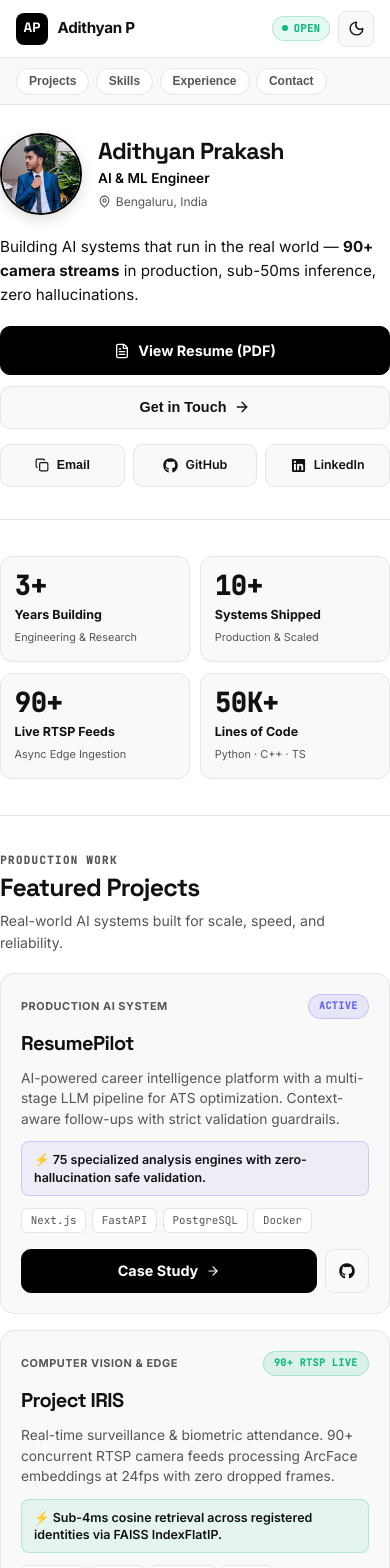
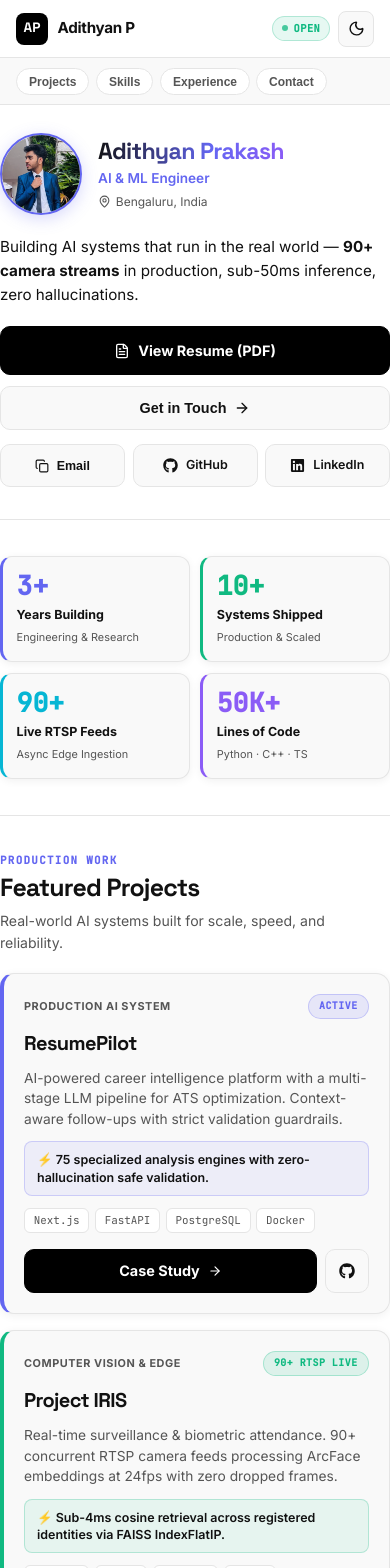
Before and after one commit to Adithyan1809/Portfolio, a React (Vite) app: page / in a window 390 px wide. Shown: the top 1568 px of the page. Built offline with nearby package versions, Linux system fonts and the light colour scheme; no server answers.

Commit message:
fix: mobile theme init from localStorage; feat: mobile visual polish — accent colors, gradient hero, pulse dot, shadows

```diff
--- a/src/mobile/Mobile.css
+++ b/src/mobile/Mobile.css
@@ -2,8 +2,16 @@
    DEDICATED MOBILE WEBSITE STYLES
    Engineered for iPhone (Safari/Chrome) and Android browsers.
    100% Native 120Hz scrolling, zero scroll-traps, zero layout thrashing.
+   Only GPU-composited animations: opacity + transform only.
    ======================================================== */
 
+/* ─── Status Dot Pulse Animation (opacity only — GPU safe) ─── */
+@keyframes mobile-pulse-dot {
+  0%, 100% { opacity: 1; }
+  50%       { opacity: 0.35; }
+}
+
+/* ─── Root ─── */
 .mobile-app-root {
   width: 100%;
   min-height: 100vh;
@@ -16,7 +24,6 @@
   padding-bottom: 3rem;
   -webkit-font-smoothing: antialiased;
   -webkit-tap-highlight-color: transparent;
-  /* Hardware-accelerated native smooth scroll */
   -webkit-overflow-scrolling: touch;
 }
 
@@ -29,9 +36,6 @@
   z-index: 999;
   height: 58px;
   background-color: var(--color-bg);
-  background: var(--color-nav-bg);
-  backdrop-filter: blur(14px);
-  -webkit-backdrop-filter: blur(14px);
   border-bottom: 1px solid var(--color-border);
   display: flex;
   align-items: center;
@@ -73,6 +77,7 @@
   gap: 0.5rem;
 }
 
+/* Status pill */
 .mobile-status-pill {
   display: inline-flex;
   align-items: center;
@@ -88,6 +93,17 @@
   letter-spacing: 0.04em;
 }
 
+/* Pulsing green dot — opacity animation only (GPU composited) */
+.mobile-status-dot {
+  width: 6px;
+  height: 6px;
+  border-radius: 50%;
+  background: #10b981;
+  display: inline-block;
+  animation: mobile-pulse-dot 2s ease-in-out infinite;
+  will-change: opacity;
+}
+
 .mobile-header-btn {
   width: 36px;
   height: 36px;
@@ -100,6 +116,10 @@
   justify-content: center;
   cursor: pointer;
   touch-action: manipulation;
+  transition: opacity 0.15s;
+}
+.mobile-header-btn:active {
+  opacity: 0.6;
 }
 
 /* ─── Mobile Quick Nav Jump Pills ─── */
@@ -130,11 +150,15 @@
   text-decoration: none;
   flex-shrink: 0;
   touch-action: manipulation;
+  transition: opacity 0.12s, transform 0.12s;
+  will-change: opacity, transform;
 }
 .mobile-nav-pill-item:active {
   background: var(--color-accent);
   color: var(--color-bg);
   border-color: var(--color-accent);
+  opacity: 0.85;
+  transform: scale(0.96);
 }
 
 /* ─── Container ─── */
@@ -154,11 +178,12 @@
   margin-bottom: 1.25rem;
 }
 
+/* Eyebrow — accent color for emphasis */
 .mobile-eyebrow {
   font-size: 0.68rem;
   font-weight: 700;
   letter-spacing: 0.12em;
-  color: var(--color-text-muted);
+  color: #6366f1;
   text-transform: uppercase;
   display: block;
   margin-bottom: 0.3rem;
@@ -200,9 +225,9 @@
   height: 82px;
   border-radius: 50%;
   overflow: hidden;
-  border: 2px solid var(--color-accent);
+  border: 2px solid #6366f1;
   flex-shrink: 0;
-  box-shadow: 0 4px 14px rgba(0, 0, 0, 0.15);
+  box-shadow: 0 4px 16px rgba(99, 102, 241, 0.25);
 }
 
 .mobile-hero-img {
@@ -217,18 +242,24 @@
   gap: 0.2rem;
 }
 
+/* Gradient hero name — background-clip:text is static, no animation, GPU safe */
 .mobile-hero-name {
   font-size: 1.45rem;
   font-weight: 800;
   letter-spacing: -0.03em;
+  line-height: 1.15;
+  background: linear-gradient(100deg, var(--color-text) 0%, #6366f1 60%, #8b5cf6 100%);
+  -webkit-background-clip: text;
+  -webkit-text-fill-color: transparent;
+  background-clip: text;
+  /* Fallback for browsers that don't support background-clip */
   color: var(--color-text);
-  line-height: 1.15;
 }
 
 .mobile-hero-role {
   font-size: 0.85rem;
   font-weight: 600;
-  color: var(--color-accent);
+  color: #6366f1;
 }
 
 .mobile-hero-loc {
@@ -253,6 +284,7 @@
   gap: 0.65rem;
 }
 
+/* ─── Buttons ─── */
 .mobile-btn {
   display: flex;
   align-items: center;
@@ -267,6 +299,12 @@
   cursor: pointer;
   touch-action: manipulation;
   box-sizing: border-box;
+  transition: opacity 0.15s, transform 0.15s;
+  will-change: opacity, transform;
+}
+.mobile-btn:active {
+  opacity: 0.75;
+  transform: scale(0.97);
 }
 
 .mobile-btn-primary {
@@ -294,7 +332,7 @@
   font-weight: 600;
 }
 
-/* ─── Impact Stats Grid (2x2) ─── */
+/* ─── Impact Stats Grid (2x2) — colored left-border accents ─── */
 .mobile-stats-grid {
   display: grid;
   grid-template-columns: 1fr 1fr;
@@ -309,15 +347,28 @@
   display: flex;
   flex-direction: column;
   gap: 0.25rem;
+  box-shadow: 0 2px 8px rgba(0, 0, 0, 0.06);
 }
+
+/* Colored left stripe per stat card */
+.mobile-stat-indigo  { border-left: 3px solid #6366f1; }
+.mobile-stat-emerald { border-left: 3px solid #10b981; }
+.mobile-stat-cyan    { border-left: 3px solid #06b6d4; }
+.mobile-stat-violet  { border-left: 3px solid #8b5cf6; }
 
 .mobile-stat-num {
   font-size: 1.65rem;
   font-weight: 800;
-  color: var(--color-text);
   font-family: var(--font-mono);
   line-height: 1;
+  color: var(--color-text);
 }
+
+/* Colored stat numbers */
+.mobile-stat-num-indigo  { color: #6366f1; }
+.mobile-stat-num-emerald { color: #10b981; }
+.mobile-stat-num-cyan    { color: #06b6d4; }
+.mobile-stat-num-violet  { color: #8b5cf6; }
 
 .mobile-stat-label {
   font-size: 0.78rem;
@@ -331,7 +382,7 @@
   color: var(--color-text-muted);
 }
 
-/* ─── Projects Cards ─── */
+/* ─── Projects Cards — colored left border per project ─── */
 .mobile-projects-list {
   display: flex;
   flex-direction: column;
@@ -346,6 +397,20 @@
   display: flex;
   flex-direction: column;
   gap: 0.75rem;
+  box-shadow: 0 2px 10px rgba(0, 0, 0, 0.06);
+}
+
+/* Project accent stripes */
+.mobile-project-indigo { border-left: 4px solid #6366f1; }
+.mobile-project-emerald { border-left: 4px solid #10b981; }
+.mobile-project-violet  { border-left: 4px solid #8b5cf6; }
+
+/* GitHub activity card — subtle emerald left stripe */
+.mobile-github-card {
+  border-left: 4px solid #10b981;
+  flex-direction: row;
+  align-items: center;
+  justify-content: space-between;
 }
 
 .mobile-project-header {
@@ -411,7 +476,7 @@
   margin-top: 0.25rem;
 }
 
-/* ─── Technical Skills ─── */
+/* ─── Technical Skills — colored left border per group ─── */
 .mobile-skills-stack {
   display: flex;
   flex-direction: column;
@@ -423,7 +488,14 @@
   border: 1px solid var(--color-border);
   border-radius: 12px;
   padding: 1rem;
+  box-shadow: 0 2px 8px rgba(0, 0, 0, 0.05);
 }
+
+/* Skill group accent left borders */
+.mobile-skill-group-indigo  { border-left: 3px solid #6366f1; }
+.mobile-skill-group-emerald { border-left: 3px solid #10b981; }
+.mobile-skill-group-cyan    { border-left: 3px solid #06b6d4; }
+.mobile-skill-group-violet  { border-left: 3px solid #8b5cf6; }
 
 .mobile-skill-title {
   font-size: 0.82rem;
@@ -448,9 +520,15 @@
   background: var(--color-bg);
   border: 1px solid var(--color-border);
   color: var(--color-text);
+  transition: opacity 0.12s, transform 0.12s;
+  will-change: opacity, transform;
+}
+.mobile-chip:active {
+  opacity: 0.6;
+  transform: scale(0.95);
 }
 
-/* ─── Experience Timeline ─── */
+/* ─── Experience Timeline — colored dots per role type ─── */
 .mobile-timeline {
   display: flex;
   flex-direction: column;
@@ -466,7 +544,8 @@
   bottom: 8px;
   left: 3px;
   width: 2px;
-  background: var(--color-border);
+  background: linear-gradient(to bottom, #6366f1, #06b6d4, #8b5cf6);
+  opacity: 0.4;
 }
 
 .mobile-timeline-item {
@@ -478,6 +557,7 @@
   display: flex;
   flex-direction: column;
   gap: 0.4rem;
+  box-shadow: 0 2px 8px rgba(0, 0, 0, 0.05);
 }
 
 .mobile-timeline-dot {
@@ -489,7 +569,13 @@
   border-radius: 50%;
   background: var(--color-accent);
   border: 2px solid var(--color-bg);
+  box-shadow: 0 0 0 2px var(--color-border);
 }
+
+/* Colored timeline dots */
+.mobile-dot-indigo { background: #6366f1; box-shadow: 0 0 0 2px rgba(99, 102, 241, 0.25); }
+.mobile-dot-cyan   { background: #06b6d4; box-shadow: 0 0 0 2px rgba(6, 182, 212, 0.25); }
+.mobile-dot-violet { background: #8b5cf6; box-shadow: 0 0 0 2px rgba(139, 92, 246, 0.25); }
 
 .mobile-role-title {
   font-size: 1.05rem;
@@ -522,6 +608,18 @@
   margin-bottom: 0.35rem;
 }
 
+/* ─── GitHub Activity Dot (emerald pulse) ─── */
+.mobile-gh-dot {
+  width: 8px;
+  height: 8px;
+  border-radius: 50%;
+  background: #10b981;
+  display: inline-block;
+  flex-shrink: 0;
+  animation: mobile-pulse-dot 2s ease-in-out infinite;
+  will-change: opacity;
+}
+
 /* ─── Contact Section ─── */
 .mobile-contact-methods {
   display: flex;
@@ -540,6 +638,12 @@
   border-radius: 10px;
   color: var(--color-text);
   text-decoration: none;
+  box-shadow: 0 2px 8px rgba(0, 0, 0, 0.05);
+  transition: opacity 0.15s;
+  will-change: opacity;
+}
+.mobile-contact-item:active {
+  opacity: 0.7;
 }
 
 .mobile-contact-left {
@@ -561,6 +665,7 @@
   border: 1px solid var(--color-border);
   border-radius: 12px;
   padding: 1rem;
+  box-shadow: 0 2px 10px rgba(0, 0, 0, 0.06);
 }
 
 .mobile-input, .mobile-textarea {
@@ -573,6 +678,10 @@
   font-family: var(--font-primary);
   font-size: 0.88rem;
   box-sizing: border-box;
+}
+.mobile-input:focus, .mobile-textarea:focus {
+  outline: none;
+  border-color: #6366f1;
 }
 .mobile-textarea {
   min-height: 100px;
@@ -592,15 +701,21 @@
 }
 
 .mobile-back-to-top {
-  padding: 0.5rem 1rem;
+  padding: 0.5rem 1.25rem;
   font-size: 0.75rem;
-  font-weight: 600;
+  font-weight: 700;
   border-radius: 20px;
   background: var(--color-bg-secondary);
-  border: 1px solid var(--color-border);
-  color: var(--color-text);
+  border: 1px solid #6366f1;
+  color: #6366f1;
   cursor: pointer;
   touch-action: manipulation;
+  transition: opacity 0.15s, transform 0.15s;
+  will-change: opacity, transform;
+}
+.mobile-back-to-top:active {
+  opacity: 0.65;
+  transform: scale(0.96);
 }
 
 /* ─── Mobile Case Study Page ─── */
--- a/src/mobile/MobileApp.jsx
+++ b/src/mobile/MobileApp.jsx
@@ -13,8 +13,10 @@
   const isHome = location.pathname === '/';
 
   useEffect(() => {
-    const currentTheme = document.documentElement.getAttribute('data-theme') || 'light';
-    setTheme(currentTheme);
+    // Read saved theme from localStorage first (fixes dark mode not persisting on mobile)
+    const savedTheme = localStorage.getItem('portfolio-theme') || 'light';
+    setTheme(savedTheme);
+    document.documentElement.setAttribute('data-theme', savedTheme);
   }, []);
 
   const toggleTheme = () => {
@@ -45,7 +47,7 @@
 
         <div className="mobile-header-actions">
           <span className="mobile-status-pill">
-            <span style={{ width: 6, height: 6, borderRadius: '50%', background: '#10b981', display: 'inline-block' }} />
+            <span className="mobile-status-dot" />
             OPEN
           </span>
 
--- a/src/mobile/MobileHome.jsx
+++ b/src/mobile/MobileHome.jsx
@@ -161,23 +161,23 @@
       {/* ─── Impact Numbers (2x2 Grid) ─── */}
       <section className="mobile-section mobile-container">
         <div className="mobile-stats-grid">
-          <div className="mobile-stat-card">
-            <span className="mobile-stat-num">3+</span>
+          <div className="mobile-stat-card mobile-stat-indigo">
+            <span className="mobile-stat-num mobile-stat-num-indigo">3+</span>
             <span className="mobile-stat-label">Years Building</span>
             <span className="mobile-stat-sub">Engineering &amp; Research</span>
           </div>
-          <div className="mobile-stat-card">
-            <span className="mobile-stat-num">10+</span>
+          <div className="mobile-stat-card mobile-stat-emerald">
+            <span className="mobile-stat-num mobile-stat-num-emerald">10+</span>
             <span className="mobile-stat-label">Systems Shipped</span>
             <span className="mobile-stat-sub">Production &amp; Scaled</span>
           </div>
-          <div className="mobile-stat-card">
-            <span className="mobile-stat-num">90+</span>
+          <div className="mobile-stat-card mobile-stat-cyan">
+            <span className="mobile-stat-num mobile-stat-num-cyan">90+</span>
             <span className="mobile-stat-label">Live RTSP Feeds</span>
             <span className="mobile-stat-sub">Async Edge Ingestion</span>
           </div>
-          <div className="mobile-stat-card">
-            <span className="mobile-stat-num">50K+</span>
+          <div className="mobile-stat-card mobile-stat-violet">
+            <span className="mobile-stat-num mobile-stat-num-violet">50K+</span>
             <span className="mobile-stat-label">Lines of Code</span>
             <span className="mobile-stat-sub">Python · C++ · TS</span>
           </div>
@@ -193,8 +193,8 @@
         </div>
 
         <div className="mobile-projects-list">
-          {/* Project 1 */}
-          <div className="mobile-project-card">
+          {/* Project 1 — ResumePilot (indigo) */}
+          <div className="mobile-project-card mobile-project-indigo">
             <div className="mobile-project-header">
               <span className="mobile-project-cat">Production AI System</span>
               <span className="status-tag status-tag-indigo" style={{ fontSize: '0.62rem' }}>ACTIVE</span>
@@ -222,8 +222,8 @@
             </div>
           </div>
 
-          {/* Project 2 */}
-          <div className="mobile-project-card">
+          {/* Project 2 — IRIS (emerald) */}
+          <div className="mobile-project-card mobile-project-emerald">
             <div className="mobile-project-header">
               <span className="mobile-project-cat">Computer Vision &amp; Edge</span>
               <span className="status-tag status-tag-emerald" style={{ fontSize: '0.62rem' }}>90+ RTSP LIVE</span>
@@ -251,8 +251,8 @@
             </div>
           </div>
 
-          {/* Project 3 */}
-          <div className="mobile-project-card">
+          {/* Project 3 — Mustering (violet) */}
+          <div className="mobile-project-card mobile-project-violet">
             <div className="mobile-project-header">
               <span className="mobile-project-cat">Distributed Edge-Cloud</span>
               <span className="status-tag status-tag-violet" style={{ fontSize: '0.62rem' }}>IEEE SUBMITTED</span>
@@ -290,7 +290,7 @@
         </div>
 
         <div className="mobile-skills-stack">
-          <div className="mobile-skill-group">
+          <div className="mobile-skill-group mobile-skill-group-indigo">
             <div className="mobile-skill-title">
               <Cpu size={16} style={{ color: '#6366f1' }} /> AI &amp; Machine Learning
             </div>
@@ -304,7 +304,7 @@
             </div>
           </div>
 
-          <div className="mobile-skill-group">
+          <div className="mobile-skill-group mobile-skill-group-emerald">
             <div className="mobile-skill-title">
               <Eye size={16} style={{ color: '#10b981' }} /> Computer Vision
             </div>
@@ -318,7 +318,7 @@
             </div>
           </div>
 
-          <div className="mobile-skill-group">
+          <div className="mobile-skill-group mobile-skill-group-cyan">
             <div className="mobile-skill-title">
               <Server size={16} style={{ color: '#06b6d4' }} /> Backend &amp; Distributed Systems
             </div>
@@ -333,7 +333,7 @@
             </div>
           </div>
 
-          <div className="mobile-skill-group">
+          <div className="mobile-skill-group mobile-skill-group-violet">
             <div className="mobile-skill-title">
               <Code2 size={16} style={{ color: '#8b5cf6' }} /> Languages
             </div>
@@ -355,9 +355,9 @@
         </div>
 
         <div className="mobile-timeline">
-          {/* Item 1 */}
+          {/* Item 1 — Work (indigo dot) */}
           <div className="mobile-timeline-item">
-            <div className="mobile-timeline-dot"></div>
+            <div className="mobile-timeline-dot mobile-dot-indigo"></div>
             <span className="mobile-date-tag">Sep 2025 – Nov 2025</span>
             <h3 className="mobile-role-title">Technical Lead Intern</h3>
             <span className="mobile-company-line">SMAP Technologies</span>
@@ -369,9 +369,9 @@
             </ul>
           </div>
 
-          {/* Item 2 */}
+          {/* Item 2 — Education (cyan dot) */}
           <div className="mobile-timeline-item">
-            <div className="mobile-timeline-dot"></div>
+            <div className="mobile-timeline-dot mobile-dot-cyan"></div>
             <span className="mobile-date-tag">2023 – 2027</span>
             <h3 className="mobile-role-title">B.E. in AI &amp; Machine Learning</h3>
             <span className="mobile-company-line">Dayananda Sagar Academy (DSATM) · CGPA 8.44</span>
@@ -381,9 +381,9 @@
             </ul>
           </div>
 
-          {/* Item 3 */}
+          {/* Item 3 — Club (violet dot) */}
           <div className="mobile-timeline-item">
-            <div className="mobile-timeline-dot"></div>
+            <div className="mobile-timeline-dot mobile-dot-violet"></div>
             <span className="mobile-date-tag">2024 – Present</span>
             <h3 className="mobile-role-title">Technical Lead &amp; Core Member</h3>
             <span className="mobile-company-line">ALMAtron Technical Club</span>
@@ -401,7 +401,7 @@
           <h2 className="mobile-title">Published Papers</h2>
         </div>
 
-        <div className="mobile-project-card" style={{ borderLeft: '4px solid #8b5cf6' }}>
+        <div className="mobile-project-card mobile-project-violet">
           <div className="mobile-project-header">
             <span className="status-tag status-tag-violet" style={{ fontSize: '0.62rem' }}>
               <BookOpen size={12} /> IEEE SUBMITTED · 2025
@@ -418,11 +418,11 @@
 
       {/* ─── GitHub Live Activity ─── */}
       <section className="mobile-section mobile-container">
-        <div className="mobile-project-card" style={{ display: 'flex', flexDirection: 'row', alignItems: 'center', justifyContent: 'space-between' }}>
+        <div className="mobile-project-card mobile-github-card">
           <div style={{ display: 'flex', alignItems: 'center', gap: '0.65rem' }}>
-            <span style={{ width: 8, height: 8, borderRadius: '50%', background: '#10b981', display: 'inline-block' }} />
+            <span className="mobile-gh-dot" />
             <div>
-              <span style={{ fontSize: '0.72rem', color: 'var(--color-text-muted)', display: 'block' }}>GITHUB ACTIVITY</span>
+              <span style={{ fontSize: '0.72rem', color: 'var(--color-text-muted)', display: 'block', fontFamily: 'var(--font-mono)', letterSpacing: '0.05em' }}>GITHUB ACTIVITY</span>
               <span style={{ fontSize: '0.82rem', fontWeight: 600, color: 'var(--color-text)' }}>{lastPush || 'Active Contributor'}</span>
             </div>
           </div>
```
